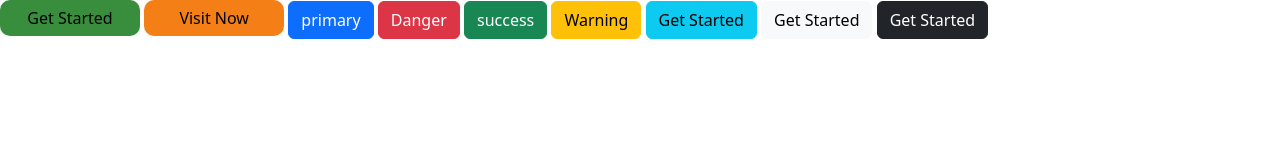
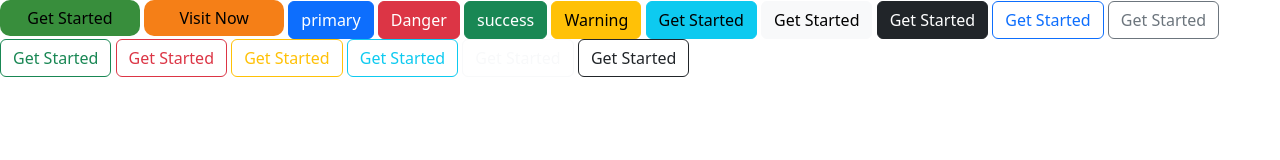
Before and after one commit to Vikranth-15/static-website, a plain HTML site: page Bootstrap/index.html in a window 1280 px wide. Drawn offline with nearby package versions, Linux system fonts and the light colour scheme.

Commit message:
Third Commit

```diff
--- a/Bootstrap/index.html
+++ b/Bootstrap/index.html
@@ -19,5 +19,15 @@
  <button class="btn btn-info">Get Started</button>
     <button class="btn btn-light">Get Started</button>
     <button class="btn btn-dark">Get Started</button>
+
+    <button class="btn btn-outline-primary">Get Started</button>
+    <button class="btn btn-outline-secondary">Get Started</button>
+    <button class="btn btn-outline-success">Get Started</button>
+    <button class="btn btn-outline-danger">Get Started</button>
+    <button class="btn btn-outline-warning">Get Started</button>
+    <button class="btn btn-outline-info">Get Started</button>
+    <button class="btn btn-outline-light">Get Started</button>
+
+    <button class="btn btn-outline-dark">Get Started</button>
 </body>
 </html>
```
